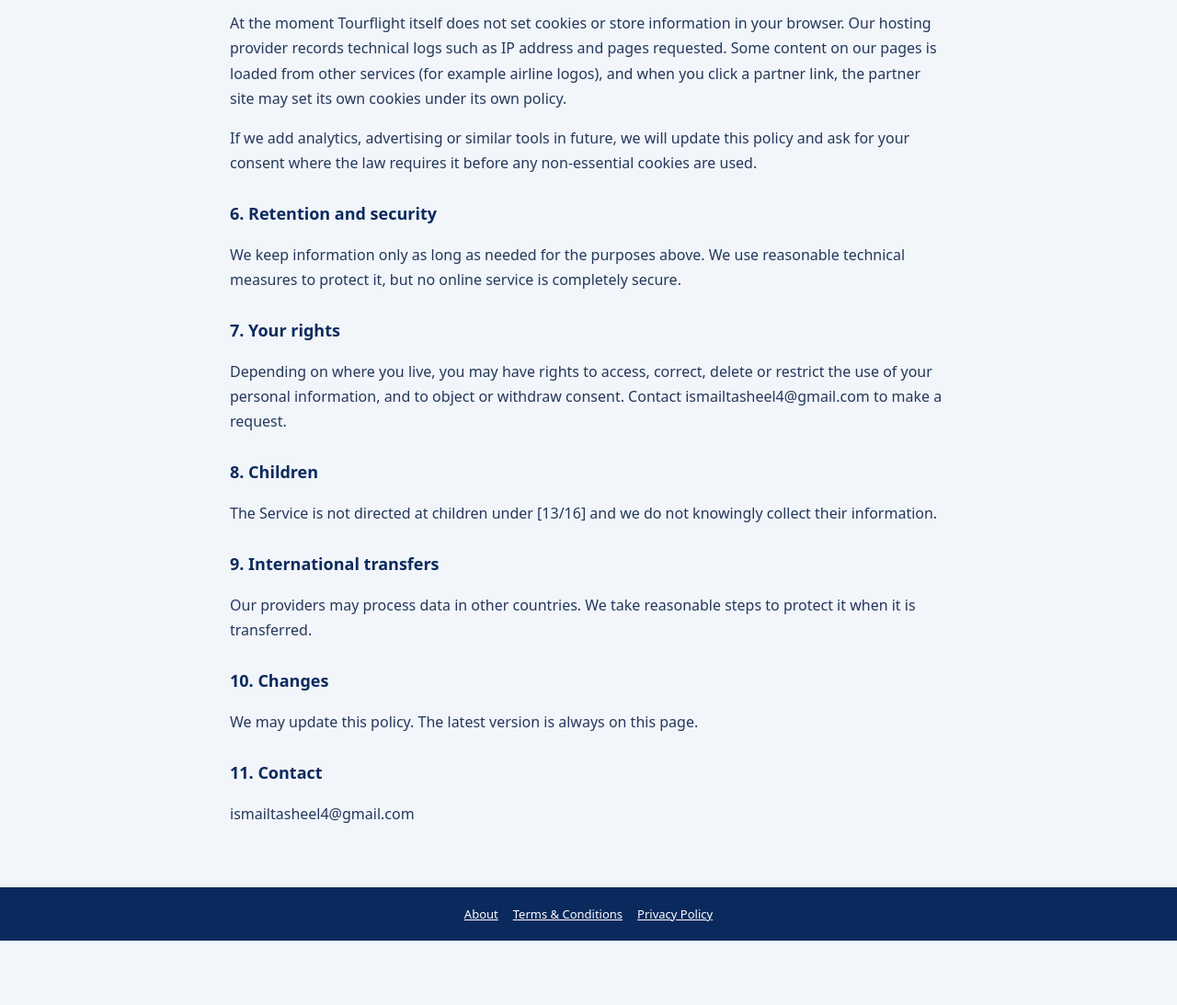
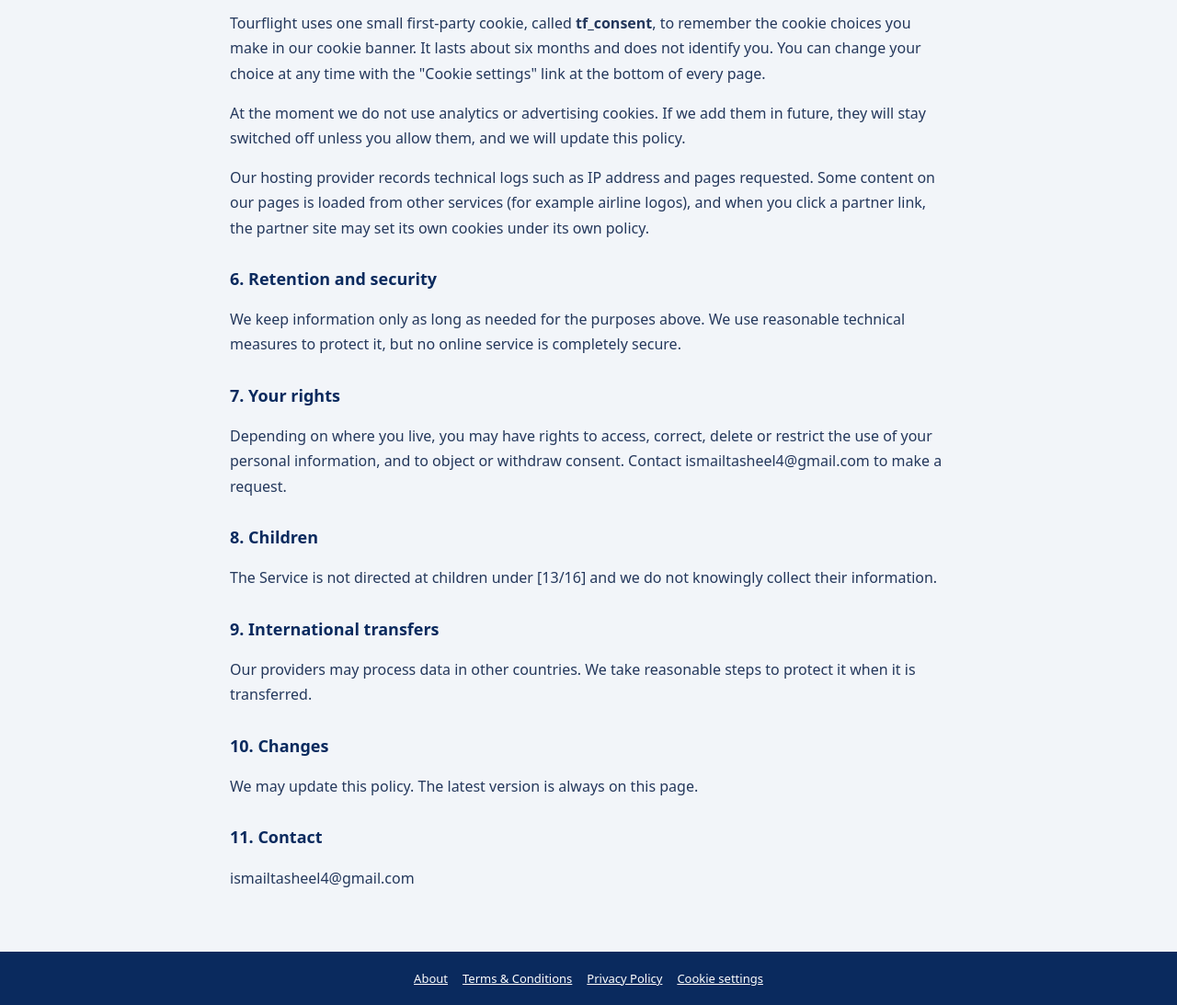
Before and after one commit to Vaiismail700/Tourflight, a website: page public/privacy.html in a window 1280 px wide. Shown: the part 960-2053 px from the top of the page at 92% size. Before the commit the page ends 1983 px from the top, so only its background shows below. Drawn offline with Linux system fonts and the light colour scheme.

Commit message:
Add files via upload

```diff
--- /dev/null
+++ b/public/cookies.js
@@ -0,0 +1,72 @@
+// Tourflight cookie consent. Your choice is stored in one first-party cookie (tf_consent).
+// For future scripts, call: tfConsent.on('analytics', function () { /* load analytics here */ });
+// Categories are 'analytics' and 'ads'. Nothing non-essential runs until the visitor allows it.
+(function () {
+  var NAME = 'tf_consent', DAYS = 180;
+  function read() {
+    var m = document.cookie.match(new RegExp('(?:^|; )' + NAME + '=([^;]*)'));
+    if (!m) return null;
+    try { var c = JSON.parse(decodeURIComponent(m[1])); return c && c.v === 1 ? c : null; } catch (e) { return null; }
+  }
+  function write(c) {
+    document.cookie = NAME + '=' + encodeURIComponent(JSON.stringify({ v: 1, analytics: !!c.analytics, ads: !!c.ads, t: Date.now() })) +
+      '; Max-Age=' + (DAYS * 86400) + '; Path=/; SameSite=Lax' + (location.protocol === 'https:' ? '; Secure' : '');
+  }
+  var saved = read(), state = { analytics: !!(saved && saved.analytics), ads: !!(saved && saved.ads) }, waiting = [];
+  function fire() {
+    waiting = waiting.filter(function (w) { if (state[w[0]]) { try { w[1](); } catch (e) {} return false; } return true; });
+    try { document.dispatchEvent(new CustomEvent('tf-consent', { detail: { analytics: state.analytics, ads: state.ads } })); } catch (e) {}
+  }
+  window.tfConsent = {
+    get: function () { return { necessary: true, analytics: state.analytics, ads: state.ads }; },
+    on: function (cat, fn) { if (state[cat]) fn(); else waiting.push([cat, fn]); },
+    open: function () { show(true); }
+  };
+  function save(a, d) { state = { analytics: !!a, ads: !!d }; write(state); close(); fire(); }
+  function close() { var b = document.getElementById('tfck'); if (b && b.parentNode) b.parentNode.removeChild(b); }
+  function css() {
+    if (document.getElementById('tfck-css')) return;
+    var s = document.createElement('style'); s.id = 'tfck-css';
+    s.textContent = '#tfck{position:fixed;left:0;right:0;bottom:0;z-index:2000;padding:12px;padding-bottom:calc(12px + env(safe-area-inset-bottom,0px));pointer-events:none}' +
+      '#tfck .ckin{pointer-events:auto;max-width:760px;margin:0 auto;background:#fff;color:#0a2a5e;border:1px solid #bccadc;border-radius:16px;box-shadow:0 12px 36px rgba(10,30,60,.3);padding:16px;font:14px/1.5 system-ui,Segoe UI,Roboto,sans-serif}' +
+      '#tfck b{font-size:16px}#tfck p{margin:6px 0 10px;color:#33507a}#tfck a{color:#1458c7}' +
+      '#tfck .ckb{display:flex;gap:8px;flex-wrap:wrap}#tfck button{font:inherit;font-weight:600;border-radius:10px;padding:10px 14px;cursor:pointer;border:1.5px solid #bccadc;background:#f3f6fb;color:#0a2a5e;flex:1;min-width:120px}' +
+      '#tfck button.pri{background:#ff7a00;border-color:#ff7a00;color:#2a1300}#tfck button.nav{background:#0a2a5e;border-color:#0a2a5e;color:#fff}' +
+      '#tfck .ckr{display:flex;justify-content:space-between;align-items:center;gap:10px;padding:8px 0;border-top:1px solid #e3eaf3}#tfck .ckr small{display:block;color:#5d6f85}' +
+      '#tfck .ckr input{width:22px;height:22px;flex:none}#tfck .ckset{display:none;margin-bottom:10px}#tfck.open .ckset{display:block}#tfck.open .ckmain{display:none}';
+    document.head.appendChild(s);
+  }
+  function show(open) {
+    close(); css();
+    var b = document.createElement('div'); b.id = 'tfck'; b.setAttribute('role', 'dialog'); b.setAttribute('aria-label', 'Cookie preferences');
+    if (open) b.className = 'open';
+    b.innerHTML = '<div class="ckin"><b>Cookies and your privacy</b>' +
+      '<div class="ckmain"><p>We use one small cookie to remember your cookie choice. At the moment we do not use analytics or advertising cookies. If we add them, they stay off unless you allow them. See our <a href="/privacy.html">Privacy Policy</a>.</p>' +
+      '<div class="ckb"><button type="button" class="pri" data-a="all">Accept all</button><button type="button" data-a="none">Reject non-essential</button><button type="button" class="nav" data-a="set">Customise</button></div></div>' +
+      '<div class="ckset"><p>Choose which optional cookies we may use in future.</p>' +
+      '<div class="ckr"><div><b style="font-size:14px">Essential</b><small>Remembers your cookie choice. Always on.</small></div><input type="checkbox" checked disabled aria-label="Essential cookies, always on"></div>' +
+      '<div class="ckr"><div><b style="font-size:14px">Analytics</b><small>Helps us understand how the site is used. Not used yet.</small></div><input type="checkbox" id="tfck-an" aria-label="Analytics cookies"></div>' +
+      '<div class="ckr"><div><b style="font-size:14px">Advertising and affiliate</b><small>Measures ads and partner referrals. Not used yet.</small></div><input type="checkbox" id="tfck-ad" aria-label="Advertising and affiliate cookies"></div>' +
+      '<div class="ckb" style="margin-top:10px"><button type="button" data-a="save" class="pri">Save choices</button><button type="button" data-a="none">Reject non-essential</button></div></div></div>';
+    document.body.appendChild(b);
+    var an = b.querySelector('#tfck-an'), ad = b.querySelector('#tfck-ad');
+    if (an) an.checked = state.analytics; if (ad) ad.checked = state.ads;
+    b.addEventListener('click', function (e) {
+      var t = e.target.closest ? e.target.closest('button') : null; if (!t) return;
+      var a = t.getAttribute('data-a');
+      if (a === 'all') save(true, true);
+      else if (a === 'none') save(false, false);
+      else if (a === 'save') save(an && an.checked, ad && ad.checked);
+      else if (a === 'set') b.className = 'open';
+    });
+  }
+  function link() {
+    var f = document.querySelector('footer'); if (!f || document.getElementById('tfck-link')) return;
+    var as = f.querySelectorAll('a'), last = as.length ? as[as.length - 1] : null;
+    var a = document.createElement('a'); a.id = 'tfck-link'; a.href = '#'; a.textContent = 'Cookie settings';
+    a.addEventListener('click', function (e) { e.preventDefault(); show(true); });
+    if (last && last.parentNode) last.parentNode.insertBefore(a, last.nextSibling); else f.appendChild(a);
+  }
+  function init() { link(); if (!saved) show(false); fire(); }
+  if (document.readyState === 'loading') document.addEventListener('DOMContentLoaded', init); else init();
+})();
--- a/public/privacy.html
+++ b/public/privacy.html
@@ -7,11 +7,14 @@ footer{background:#0a2a5e;color:#cfe0ff;padding:18px 16px;font-size:13px;text-al
 <h2>2. Information we collect</h2><ul><li><b>Search information:</b> the airports, dates, currency and filters you choose, so we can show results.</li><li><b>Technical information:</b> such as IP address, browser and device type, pages visited and clicks on partner links, collected through our hosting and server logs.</li><li><b>Account information:</b> if you register in future, your name, email and saved flights.</li></ul><p>We do not take payments and we do not ask for or store card details or passport details.</p>
 <h2>3. How we use it</h2><p>To provide and improve the Service, show relevant prices and currency, keep the Service secure, count clicks on partner links, and meet legal obligations.</p>
 <h2>4. Sharing</h2><p>We share information only with service providers that help us run the Service (for example hosting and the flight price data provider), and as required by law. When you click a partner link, the Partner Site may receive information such as a referral identifier and your browser details, and its own privacy policy then applies. We do not sell your personal information.</p>
-<h2>5. Cookies and local storage</h2><p>At the moment Tourflight itself does not set cookies or store information in your browser. Our hosting provider records technical logs such as IP address and pages requested. Some content on our pages is loaded from other services (for example airline logos), and when you click a partner link, the partner site may set its own cookies under its own policy.</p><p>If we add analytics, advertising or similar tools in future, we will update this policy and ask for your consent where the law requires it before any non-essential cookies are used.</p>
+<h2>5. Cookies and local storage</h2><p>Tourflight uses one small first-party cookie, called <b>tf_consent</b>, to remember the cookie choices you make in our cookie banner. It lasts about six months and does not identify you. You can change your choice at any time with the "Cookie settings" link at the bottom of every page.</p>
+<p>At the moment we do not use analytics or advertising cookies. If we add them in future, they will stay switched off unless you allow them, and we will update this policy.</p>
+<p>Our hosting provider records technical logs such as IP address and pages requested. Some content on our pages is loaded from other services (for example airline logos), and when you click a partner link, the partner site may set its own cookies under its own policy.</p>
 <h2>6. Retention and security</h2><p>We keep information only as long as needed for the purposes above. We use reasonable technical measures to protect it, but no online service is completely secure.</p>
 <h2>7. Your rights</h2><p>Depending on where you live, you may have rights to access, correct, delete or restrict the use of your personal information, and to object or withdraw consent. Contact ismailtasheel4@gmail.com to make a request.</p>
 <h2>8. Children</h2><p>The Service is not directed at children under [13/16] and we do not knowingly collect their information.</p>
 <h2>9. International transfers</h2><p>Our providers may process data in other countries. We take reasonable steps to protect it when it is transferred.</p>
 <h2>10. Changes</h2><p>We may update this policy. The latest version is always on this page.</p>
 <h2>11. Contact</h2><p>ismailtasheel4@gmail.com</p></main>
-<footer><a href="/about.html">About</a><a href="/terms.html">Terms &amp; Conditions</a><a href="/privacy.html">Privacy Policy</a></footer></body></html>
+<footer><a href="/about.html">About</a><a href="/terms.html">Terms &amp; Conditions</a><a href="/privacy.html">Privacy Policy</a></footer><script src="/cookies.js" defer></script>
+</body></html>
```
Also changed, not shown: public/about.html (+2 -1 lines), public/index.html (+35 -12 lines), public/terms.html (+2 -1 lines).
